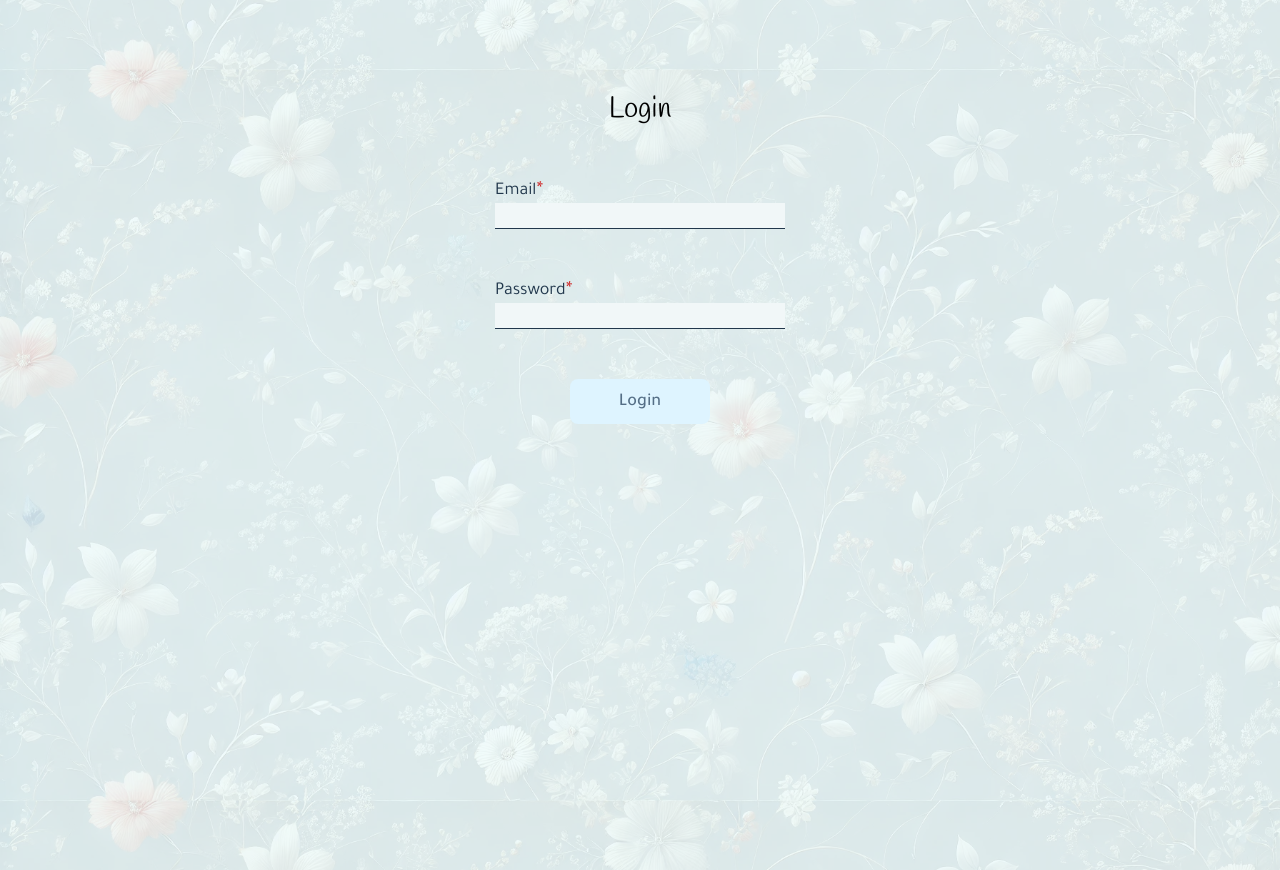
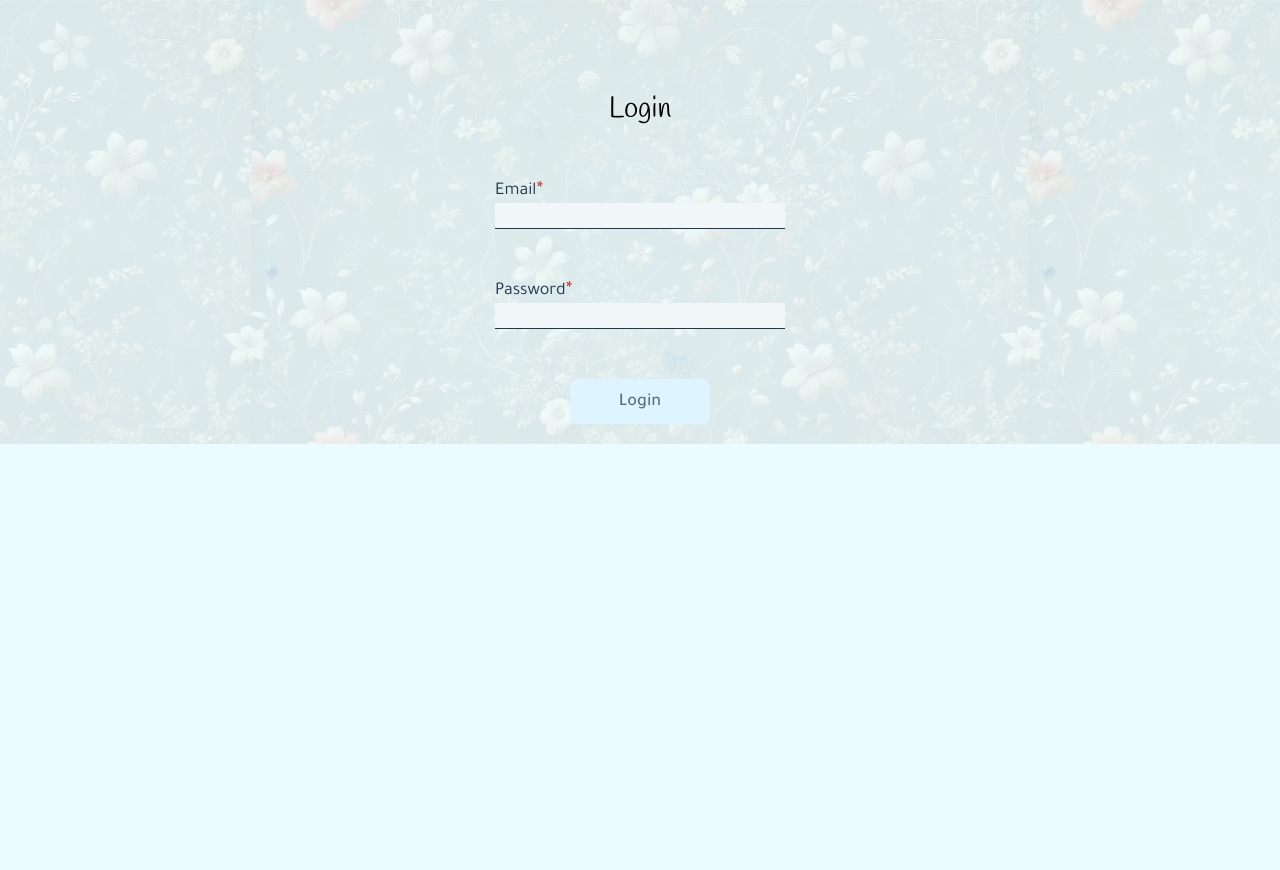
Before and after one commit to vancityjun/parasiempre-client, a React (Vite) app: page /login in a window 1280 px wide. After the commit the page ends 800 px from the top, so only its background shows below. Built offline with nearby package versions, Linux system fonts and the light colour scheme; no server answers.

Commit message:
fix minor UI issue

```diff
--- a/src/App.scss
+++ b/src/App.scss
@@ -3,7 +3,6 @@
 #root {
   max-width: 1280px;
   margin: 0 auto;
-  height: 100vh;
 }
 
 .main {
--- a/src/components/Admin/Admin.jsx
+++ b/src/components/Admin/Admin.jsx
@@ -10,7 +10,7 @@ import { useAuth } from "../../contexts/AuthContext";
 
 const functions = getFunctions(app);
 const sendEmail = httpsCallable(functions, "sendConfirmationEmail");
-const sendReminderEmail = httpsCallable(functions, "sendReminderEmail");
+// const sendReminderEmail = httpsCallable(functions, "sendReminderEmail");
 
 const fetcher = async (path) => {
   const rsvpCollection = collection(db, path);
@@ -98,8 +98,8 @@ const Admin = () => {
           } catch (error) {
             console.error(error);
           }
-        }} */}
-      />
+        }}
+      /> */}
     </div>
   );
 };
```
